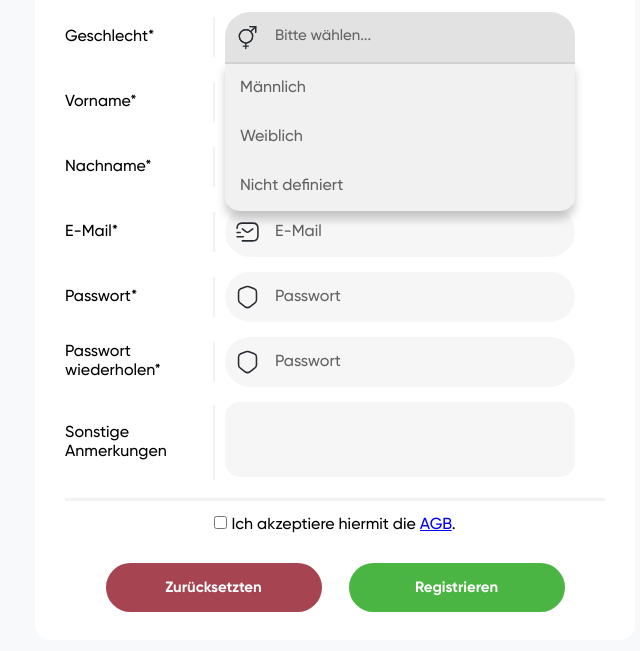
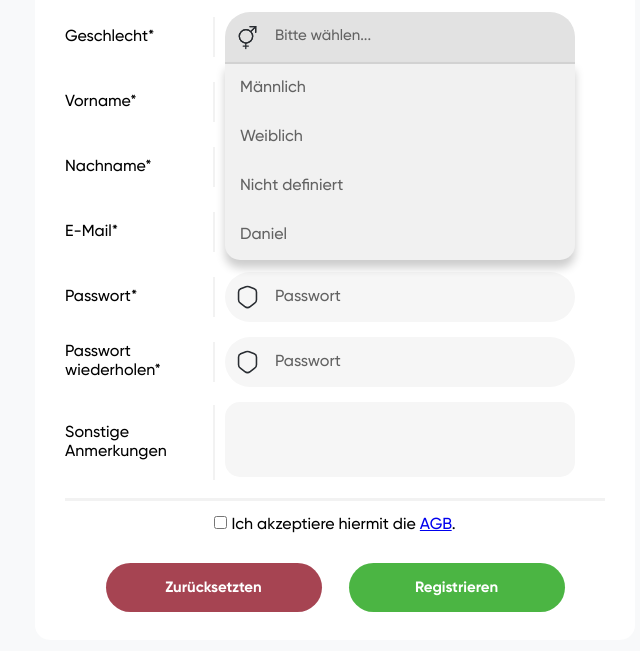
Before and after one commit to allmightychaos/registration-form, a plain HTML site: page index.html in a window 1280 px wide. Both pictures are taken after a click on the button "Bitte wählen...". Shown: the part 115-766 px from the top of the page, without its empty margins (15-655 px from the left). Drawn offline with Linux system fonts and the light colour scheme.

Commit message:
changed file

```diff
--- a/index.html
+++ b/index.html
@@ -23,9 +23,8 @@
                     <p id="male">Männlich</p>
                     <p id="female">Weiblich</p>
                     <p id="non">Nicht definiert</p>
-                    <!-- <p id="daniel">Daniel</p> -->
+                    <p id="daniel">Daniel</p>
                 </div>
-
             </div>
             <form>
                 <div class="input">
```
